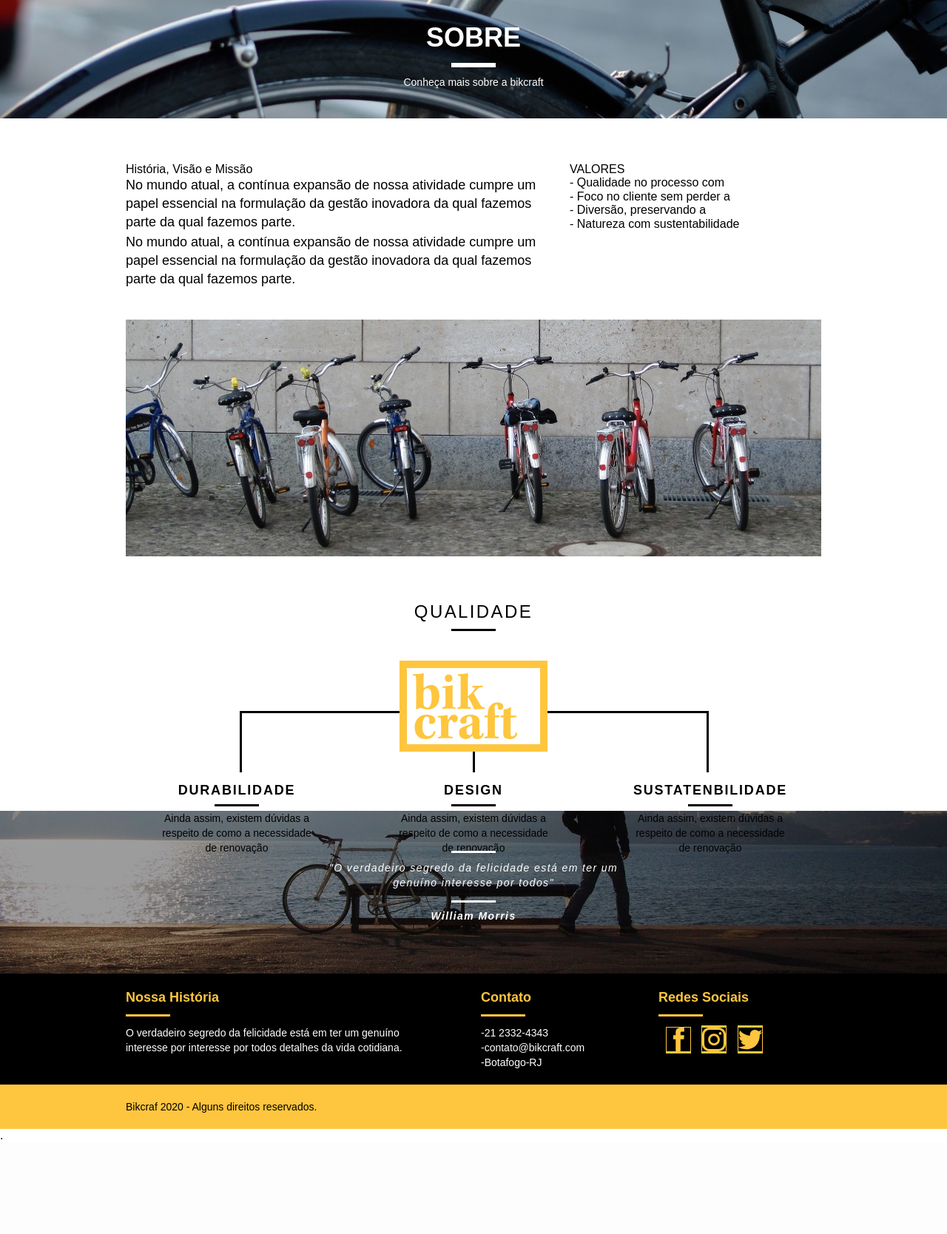
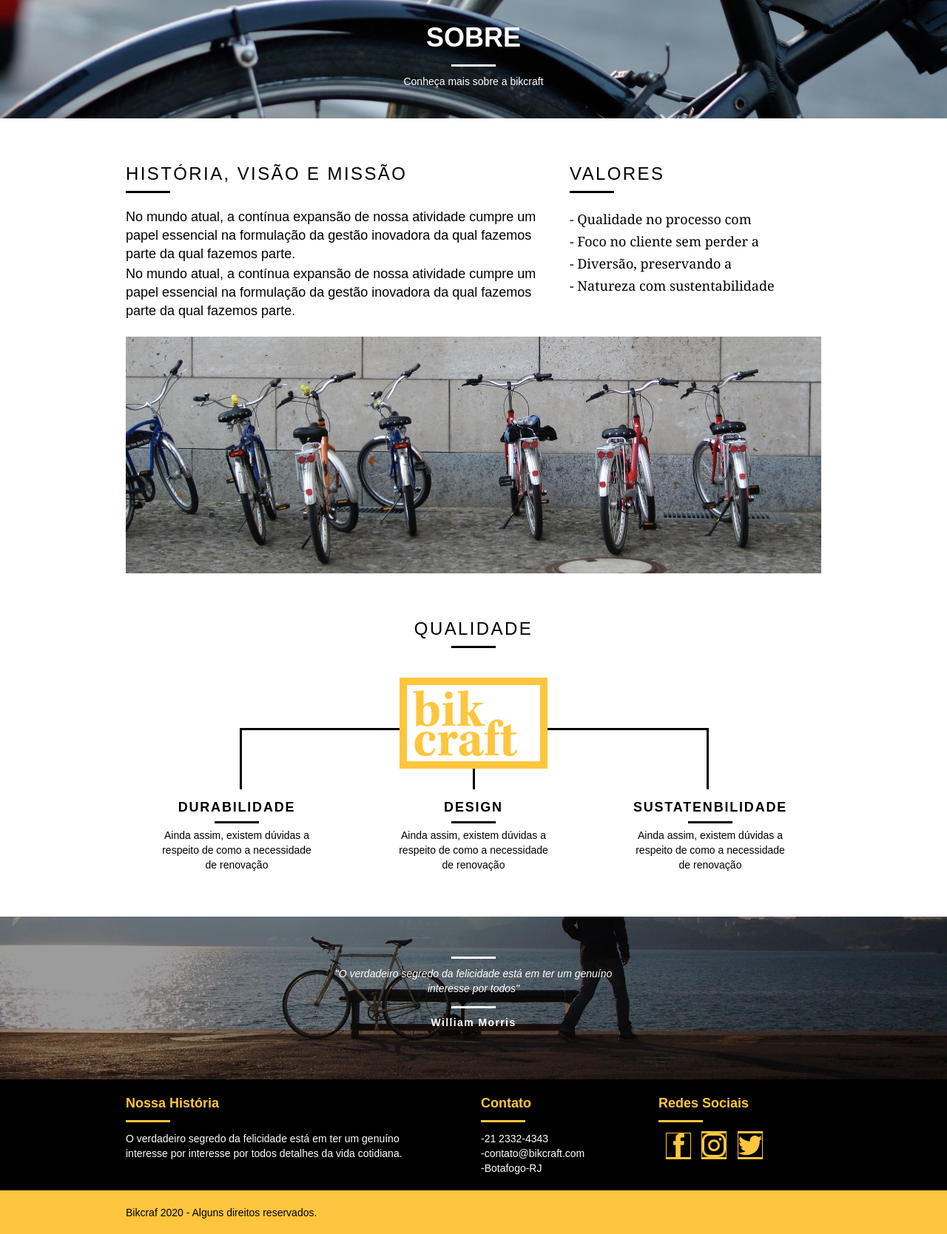
Before and after one commit to josedivan/custom-bike, a PHP site: page /sobre.html in a window 1280 px wide. Shown: the part 92-1760 px from the top of the page at 74% size. Before the commit the page ends 1632 px from the top, so only its background shows below. Run offline with PHP 8.4, Linux system fonts and the light colour scheme.

Commit message:
Atualização da página sobre

```diff
--- a/css/sobre.css
+++ b/css/sobre.css
@@ -8,8 +8,14 @@
   font-size: 18px;
   line-height: 25px;
   margin-bottom: 0.1em;
+  padding-right: 00px;
+}
+.missao_sobre ul li {
+  font-family: Georgia, "Times New Roman", serif;
+  font-size: 18px;
+  line-height: 30px;
 }
 
 .foto-equipe {
-  padding-top: 40px;
+  padding-top: 20px;
 }
--- a/css/style.css
+++ b/css/style.css
@@ -46,6 +46,24 @@ img {
   height: 3px;
   background: #000;
   margin: 8px auto;
+}
+
+.subtitulo_interno {
+  font-size: 24px;
+  line-height: 30px;
+  font-weight: #fff;
+  letter-spacing: 0.1em;
+  color: #000;
+  text-transform: uppercase;
+  margin-bottom: 20px;
+}
+.subtitulo_interno:after {
+  content: "";
+  display: block;
+  width: 60px;
+  height: 3px;
+  background: #000;
+  margin: 8px 0;
 }
 
 .header {
@@ -115,16 +133,13 @@ img {
   margin: 14px auto 10px auto;
 }
 
-.quote-externo {
+.quote-externo cite {
   font-style: normal;
   font-weight: bold;
   font-size: 14px;
   letter-spacing: 0.1em;
 }
 
-.intruducao .btn {
-  margin-top: ;
-}
 /*intruducao-interna*/
 
 .intruducao-interna {
@@ -146,9 +161,9 @@ img {
   content: "";
   display: block;
   width: 60px;
-  height: 6px;
+  height: 3px;
   background: #fff;
-  margin: 14px auto 10px auto;
+  margin: 16px auto 10px auto;
 }
 /*Produtos*/
 
@@ -237,6 +252,7 @@ img {
 
 .qualidade_lista {
   padding-top: 20px;
+  overflow: auto;
 }
 
 .qualidade_lista li {
```
